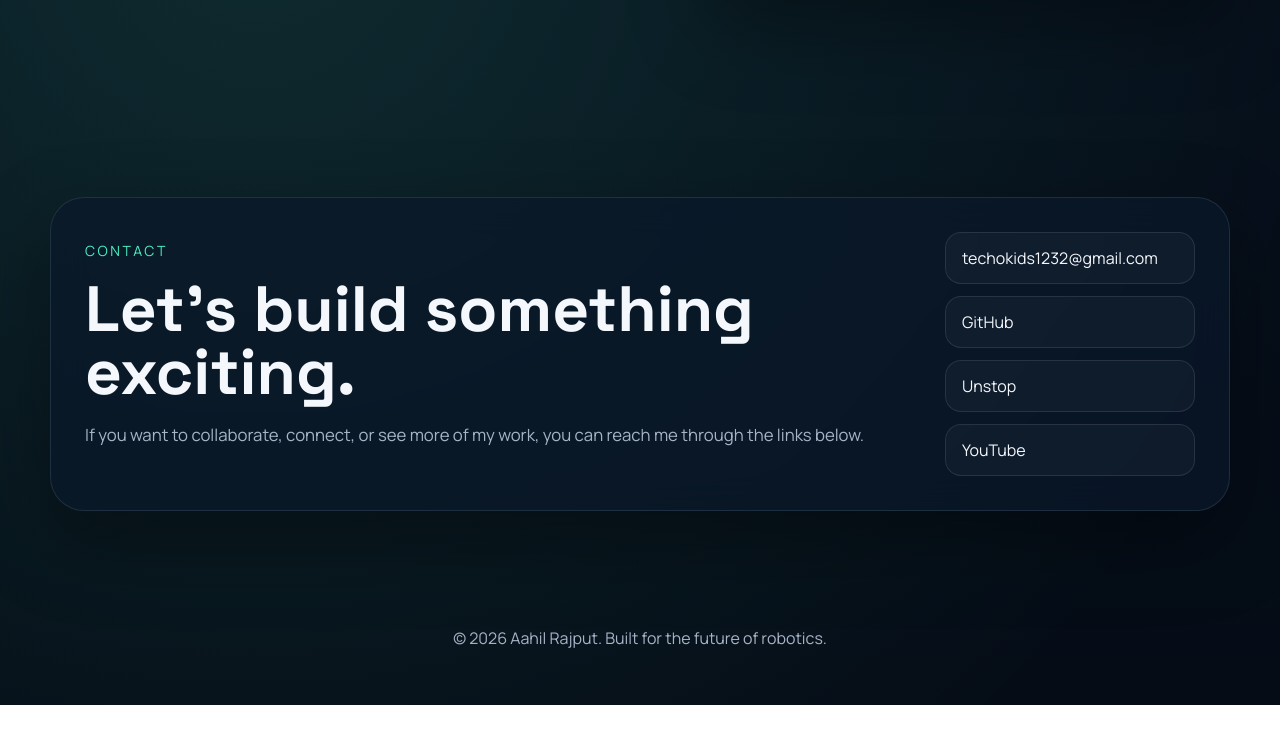
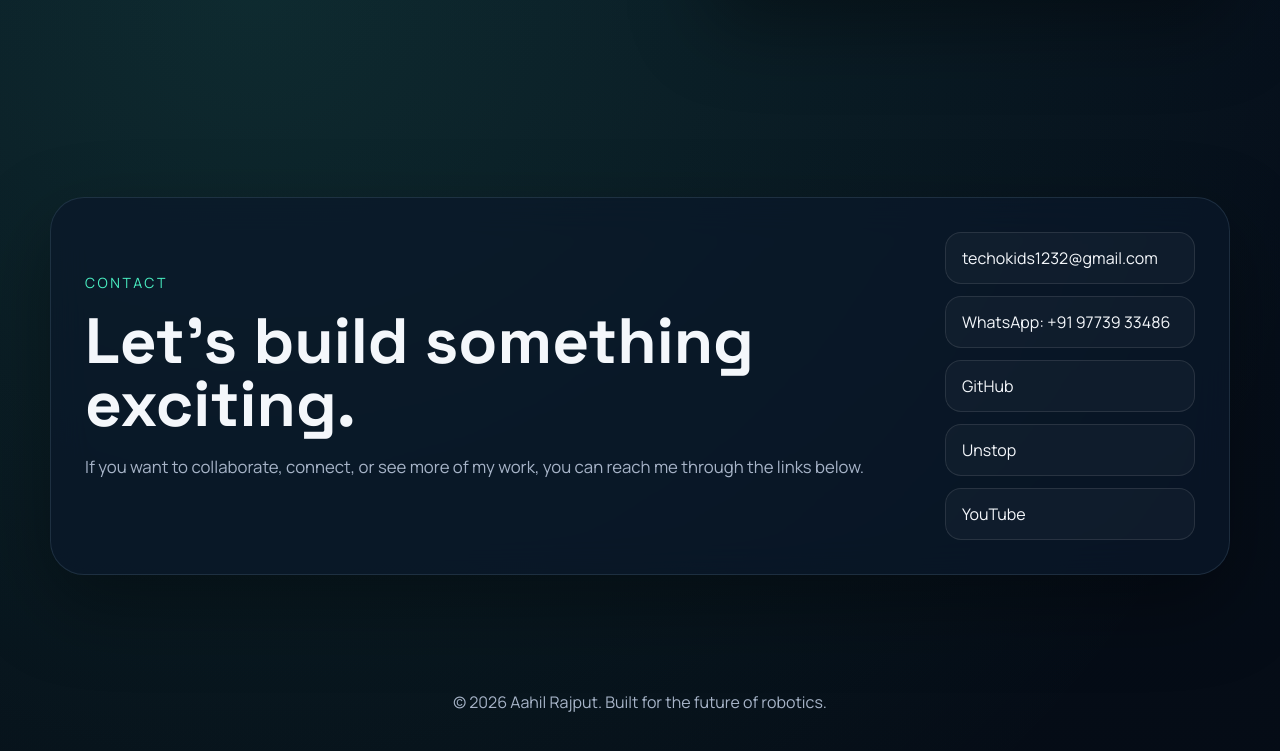
Before and after one commit to aahilworks/aahilworks.github.io, a plain HTML site: page index.html in a window 1280 px wide. Shown: the part 4449-5200 px from the top of the page. Before the commit the page ends 5154 px from the top, so only its background shows below. Drawn offline with Linux system fonts and the light colour scheme.

Commit message:
Add WhatsApp contact link

```diff
--- a/index.html
+++ b/index.html
@@ -286,6 +286,9 @@
             </div>
             <div class="contact-links">
               <a href="mailto:techokids1232@gmail.com">techokids1232@gmail.com</a>
+              <a href="https://wa.me/919773933486" target="_blank" rel="noreferrer">
+                WhatsApp: +91 97739 33486
+              </a>
               <a href="https://github.com/aahilworks" target="_blank" rel="noreferrer">
                 GitHub
               </a>
```
